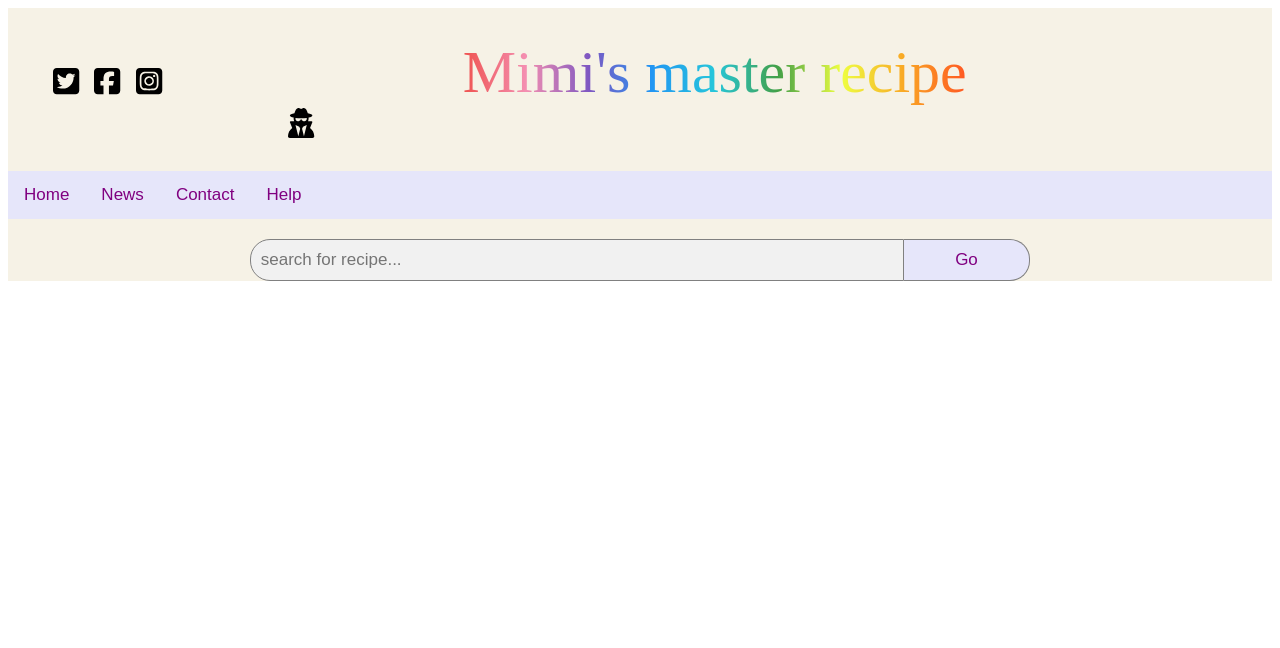
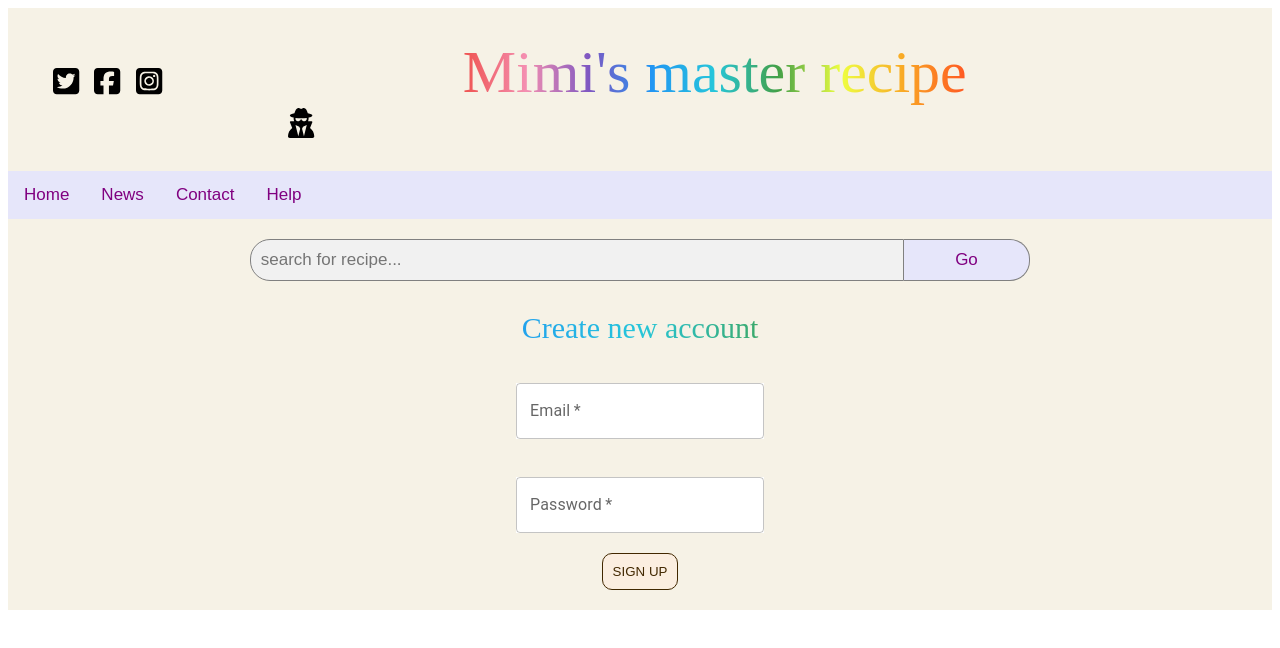
Before and after one commit to xluo666/Mimis-Recipes, a React app: page /signup in a window 1280 px wide. Shown: the top 648 px of the page. Built offline with nearby package versions, Linux system fonts and the light colour scheme; no server answers; the HTML template or start-up script is replaced by a standard one.

Commit message:
signup added

```diff
--- a/client/src/components/App.jsx
+++ b/client/src/components/App.jsx
@@ -8,6 +8,7 @@ import { FontAwesomeIcon } from '@fortawesome/react-fontawesome';
 import { faUserSecret } from '@fortawesome/free-solid-svg-icons';
 import {  faSquareFacebook, faSquareTwitter , faSquareInstagram} from '@fortawesome/free-brands-svg-icons';
 import { Signin } from './Signin.jsx';
+import { Signup } from './Signup.jsx';
 import { BrowserRouter, Routes, Route, } from 'react-router-dom';
 import NavigateButton from './NavigateButton.jsx';
 import { Cardmodule } from './Cardmodule.jsx';
@@ -26,6 +27,8 @@ class App extends Component {
       clientInput: '',
       emailInput: '',
       passWordInput: '',
+      showerror: false,
+      signupError: false
 
     }
 
@@ -34,6 +37,7 @@ class App extends Component {
     this.trackAccount = this.trackAccount.bind(this);
     this.trackPassword = this.trackPassword.bind(this);
     this.signinFunction = this.signinFunction.bind(this);
+    this.signupFunction = this.signupFunction.bind(this);
 
 
   }
@@ -69,7 +73,7 @@ class App extends Component {
   };
 
   search(){
-    console.log('aaaaaaaaaaaaaaaaaaaaaaa')
+
     let recipeList = this;
 
     let options = {
@@ -113,16 +117,7 @@ class App extends Component {
     console.log(this.state.passWordInput)
   }
 
-  // createAccount(){
-
-  // }
-  // forgetPassword() {
-
-  // }
-
   signinFunction() {
-    // request : emailInput
-    // if(db.indeXof(emailInput) !== -1 )
 
     var formData = {
       username: this.state.emailInput,
@@ -133,12 +128,39 @@ class App extends Component {
         params: formData
       })
       .then((res) => {
-        console.log(res);
-
+        console.log(res)
       })
       .catch((err) => {
-        console.log(err);
+        if(err.response.status === 404) {
+          this.setState({
+            showerror: true
+          })
+        }
+        console.log(err.response.status)
       })
+  }
+
+  signupFunction(){
+    var formData = {
+      username: this.state.emailInput,
+      password: this.state.passWordInput
+    };
+    axios.post('/signup', {
+        headers: { 'Content-Type': 'application/json' },
+        params: formData
+    })
+    .then((res) => {
+      console.log(res);
+
+    })
+    .catch((err) => {
+      console.log(err.response.status);
+      // if(err.response.status === 404) {
+      //   this.setState({
+      //     showerror: true
+      //   })
+      // }
+    })
   }
 
   render() {
@@ -189,6 +211,20 @@ class App extends Component {
               // createAccount={this.createAccount}
               // forgetPassword={this.forgetPassword}
                 signinFunction={this.signinFunction}
+                showerror={this.state.showerror}
+              />
+             }
+          />
+
+
+          <Route
+            path='/signup'
+             element={
+              <Signup
+                trackAccount={this.trackAccount}
+                trackPassword={this.trackPassword}
+                signupFunction={this.signupFunction}
+                signupError={this.state.signupError}
               />
              }
           />
--- a/client/src/components/Signin.jsx
+++ b/client/src/components/Signin.jsx
@@ -1,23 +1,25 @@
 import React from 'react';
 import styled from 'styled-components';
+import { useNavigate } from "react-router-dom";
+import TextField from '@mui/material/TextField';
 
-export const Signin = ({trackAccount,openSignin,trackPassword,signinFunction}) => {
-
+export const Signin = ({trackAccount,openSignin,trackPassword,signinFunction, showerror}) => {
+    const navigate = useNavigate();
     return(
       <Myaccount>
         <Userid>
           <Title>My Account</Title>
-          <Divid><Input placeholder='Email' onChange={trackAccount} ></Input></Divid>
-          <Divid><Input placeholder='Password' onChange={trackPassword} ></Input></Divid>
-          <Signinbutton onClick={signinFunction}>Sign In</Signinbutton>
+          <Divid>
+            {showerror === false && <InputBox required label="Email" onChange={trackAccount}/>}
+            {showerror === true && <InputBox error label="Email" helperText="Incorrect entry." onChange={trackAccount}/>}
+          </Divid>
+          <Divid>
+            {showerror === false && <InputBox required id="required" label="Password" onChange={trackPassword}/>}
+            {showerror === true && <InputBox error id="err" label="Password" helperText="Incorrect entry." onChange={trackPassword}/>}
+          </Divid>
+          <div><Signinbutton onClick={signinFunction}>Sign In</Signinbutton></div>
+          <div><Signinbutton onClick={() => navigate('/signup')}>Creat new account</Signinbutton></div>
         </Userid>
-
-        {/*
-        <Create onClick={createNewAccount}>Create New Account</Create>
-        <Forget onClick={forgetPassword}>Forget Password</Forget>
-         */}
-
-
       </Myaccount>
     )
 
@@ -43,7 +45,31 @@ const Userid = styled.div`
 
 `
 const Divid = styled.div`
-margin-top: 10px;
+margin: 3% 5% 0% 5%;
+
 `
 
-const Signinbutton = styled.button``
+const InputBox = styled(TextField)`
+  text-align: center;
+  background-color: white;
+  @media screen and (max-width:900px) {
+    width: 70%;
+  }
+`;
+
+const Signinbutton = styled.button`
+
+  :hover {
+    opacity: 0.8;
+    background-color: #fff;
+  }
+  cursor: pointer;
+  text-transform: uppercase;
+  padding: 10px;
+  margin-top: 20px;
+  margin-bottom: 20px;
+  background-color: #fbeee0;
+  border: 1px solid #422800;
+  border-radius: 10px;
+  color: #422800;
+`
--- a/client/src/components/Signup.jsx
+++ b/client/src/components/Signup.jsx
@@ -0,0 +1,73 @@
+import React from 'react';
+import styled from 'styled-components';
+import TextField from '@mui/material/TextField';
+
+export const Signup = ({trackAccount,trackPassword, signupFunction, signupError}) => {
+
+    return(
+      <Myaccount>
+
+        <Userid>
+          <Title>Create new account</Title>
+          <Divid>
+            {signupError === false && <InputBox required label="Email" onChange={trackAccount}/>}
+            {signupError === true && <InputBox error label="Email" helperText="Incorrect entry." onChange={trackAccount}/>}
+          </Divid>
+          <Divid>
+            {signupError === false && <InputBox required label="Password" onChange={trackPassword}/>}
+            {signupError === true && <InputBox error label="Password" helperText="Incorrect entry." onChange={trackPassword}/>}
+          </Divid>
+          <Signinbutton onClick={signupFunction}>Sign up</Signinbutton>
+        </Userid>
+
+      </Myaccount>
+    )
+
+}
+
+const Myaccount = styled.div`
+text-align: center;
+`
+const Title = styled.p`
+text-align: center;
+margin-bottom: 10px;
+margin-top: 30px;
+font-size: 30px;
+background: linear-gradient(to right, #ef5350, #f48fb1, #7e57c2, #2196f3, #26c6da, #43a047, #eeff41, #f9a825, #ff5722);
+-webkit-background-clip: text;
+-webkit-text-fill-color: transparent;
+`
+
+const InputBox = styled(TextField)`
+  text-align: center;
+  background-color: white;
+  @media screen and (max-width:900px) {
+    width: 70%;
+  }
+`;
+
+const Userid = styled.div`
+
+`
+const Divid = styled.div`
+margin: 3% 5% 0% 5%;
+
+`
+
+const Signinbutton = styled.button`
+:hover {
+  opacity: 0.8;
+  background-color: #fff;
+}
+cursor: pointer;
+text-transform: uppercase;
+padding: 10px;
+margin-top: 20px;
+margin-bottom: 20px;
+background-color: #fbeee0;
+border: 1px solid #422800;
+border-radius: 10px;
+color: #422800;
+`
+
+const Errormessage = styled.p``
--- a/package.json
+++ b/package.json
@@ -31,10 +31,14 @@
     "webpack-dev-server": "^4.9.3"
   },
   "dependencies": {
+    "@emotion/react": "^11.10.0",
+    "@emotion/styled": "^11.10.0",
     "@fortawesome/fontawesome-svg-core": "^6.1.2",
     "@fortawesome/free-brands-svg-icons": "^6.1.2",
     "@fortawesome/free-solid-svg-icons": "^6.1.2",
     "@fortawesome/react-fontawesome": "^0.2.0",
+    "@mui/material": "^5.10.1",
+    "@mui/styled-engine-sc": "^5.10.1",
     "axios": "^0.27.2",
     "mysql": "^2.18.1",
     "nodemon": "^2.0.19",
```
Also changed, not shown: server.js (+3 -19 lines), 4 other files (tests, documents, lock files or other folders).
